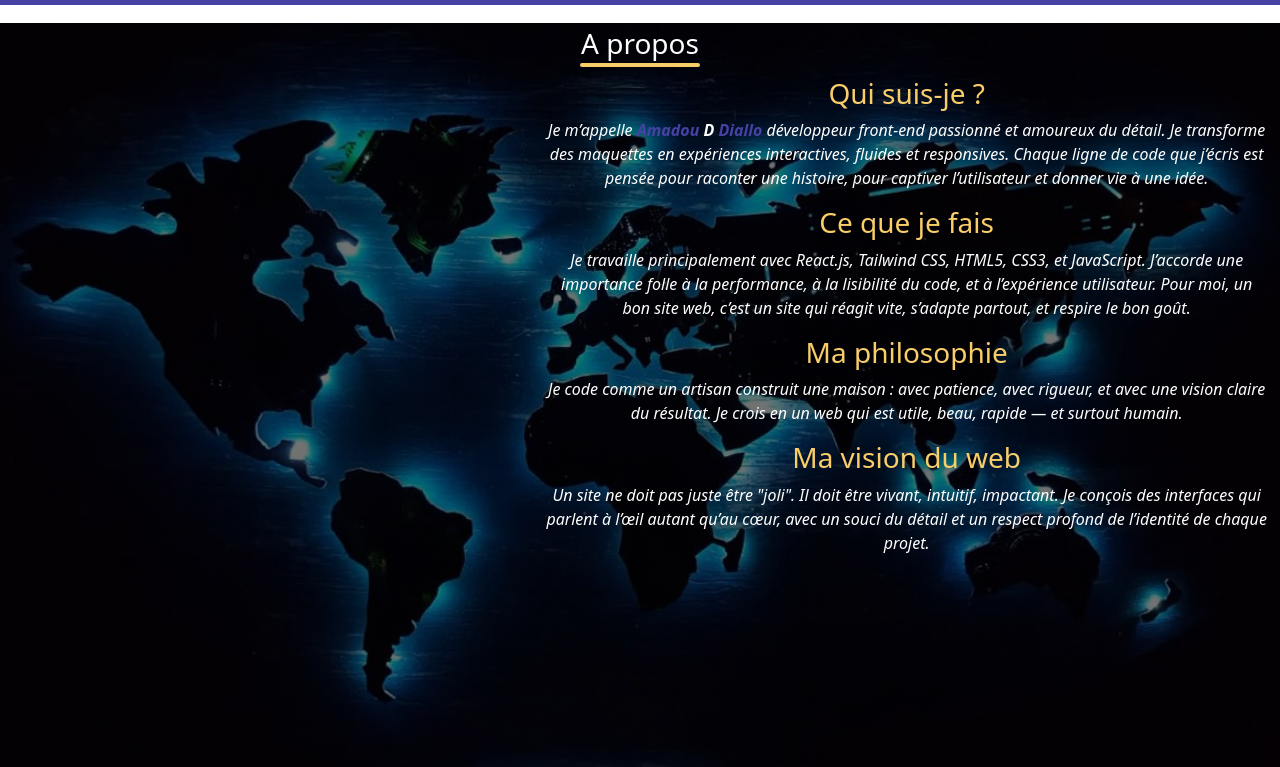
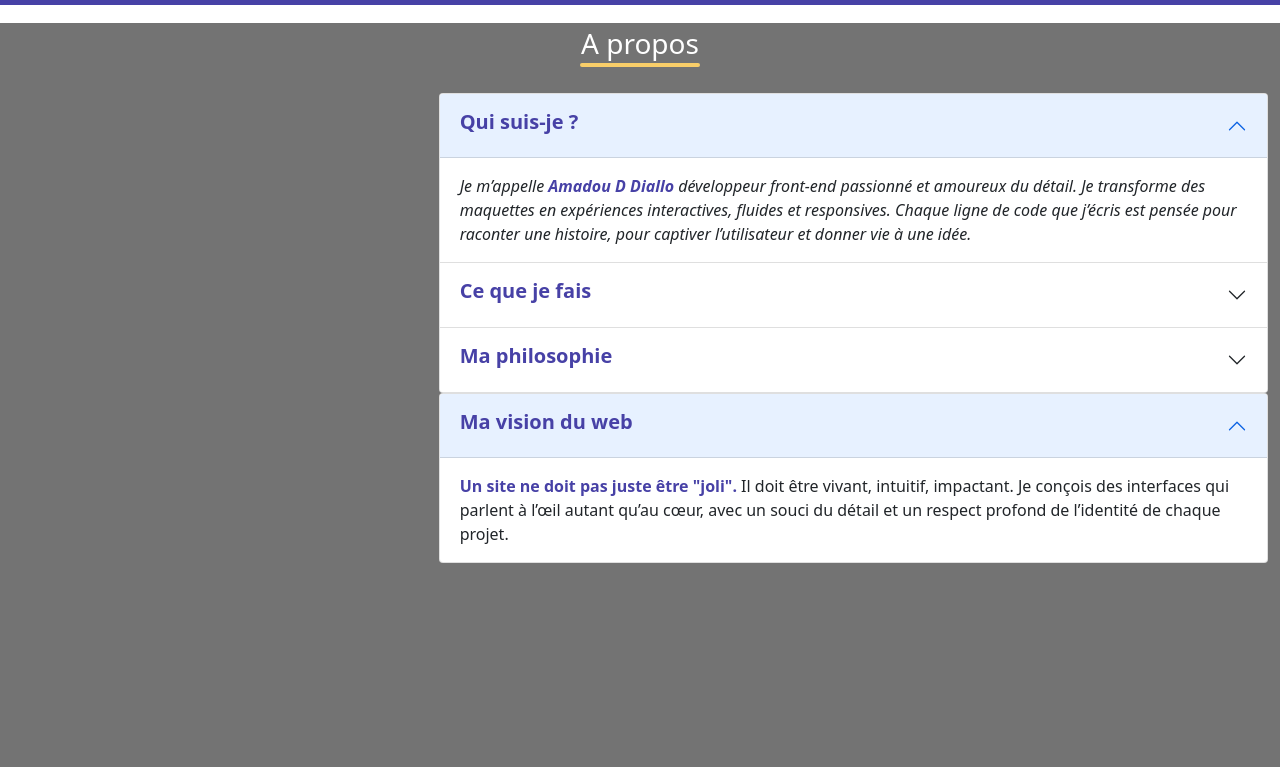
Before and after one commit to Ahmadou29/My_Portfolio, a plain HTML site: page a-propos.html in a window 1280 px wide. Shown: the part 57-824 px from the top of the page. Drawn offline with nearby package versions, Linux system fonts and the light colour scheme.

Commit message:
remove to my sect a propos

```diff
--- a/a-propos.html
+++ b/a-propos.html
@@ -33,7 +33,7 @@
                         <a class="nav-link text-white" href="formation.html">Formation</a>
                     </li>
                     <li class="nav-item">
-                        <a class="nav-link text-white" href="#">Compétences</a>
+                        <a class="nav-link text-white" href="competence.html">Compétences</a>
                     </li>
                     <li class="nav-item">
                         <a class="nav-link text-white" href="#">Expérience</a>
@@ -54,40 +54,97 @@
 
     <!-- section a propos -->
     <section id="a-propos">
-        <div class="container-fluid borders text-center">
-            <h3 class="title text-white">A propos</h3>
+        <div class="container-fluid borders">
+            <h3 class="title text-white text-center">A propos</h3>
             <div class="row">
-                <div class="col-md-5">
-                    <img src="images/" alt="" class="img-fluid">
+                <div class="col-md-4">
+                    <!-- <img src="images/" alt="" class="img-fluid"> -->
+                </div>
+                <div class="col-md-8 py-4">
+                    <div class="accordion" id="accordionExample">
+                        <div class="accordion-item">
+                            <h2 class="accordion-header" id="headingOne">
+                                <button class="accordion-button" type="button" data-bs-toggle="collapse"
+                                    data-bs-target="#collapseOne" aria-expanded="true" aria-controls="collapseOne">
+                                    <h5>Qui suis-je ?</h5>
+                                </button>
+                            </h2>
+                            <div id="collapseOne" class="accordion-collapse collapse show" aria-labelledby="headingOne"
+                                data-bs-parent="#accordionExample">
+                                <div class="accordion-body">
+                                    <p class="text-cente">Je m’appelle <strong class="text-dark"><span
+                                            class="fw-bolder">Amadou <span class="text-whit">D
+                                            </span>Diallo</span></strong> développeur front-end passionné et amoureux du
+                                        détail.
+                                        Je transforme des maquettes en expériences interactives, fluides et responsives.
+                                        Chaque ligne de
+                                        code que j’écris est pensée pour raconter une histoire, pour captiver
+                                        l’utilisateur et donner
+                                        vie à une idée.
+                                    </p>
+                                </div>
+                            </div>
+                        </div>
+                        <div class="accordion-item">
+                            <h2 class="accordion-header" id="headingTwo">
+                                <button class="accordion-button collapsed" type="button" data-bs-toggle="collapse"
+                                    data-bs-target="#collapseTwo" aria-expanded="false" aria-controls="collapseTwo">
+                                    <h5>Ce que je fais</h5>
+                                </button>
+                            </h2>
+                            <div id="collapseTwo" class="accordion-collapse collapse" aria-labelledby="headingTwo"
+                                data-bs-parent="#accordionExample">
+                                <div class="accordion-body">
+                                    <p><strong class="text-dark">Je travaille principalement</strong> avec React.js, Tailwind CSS, HTML5, CSS3, et
+                                        JavaScript.
+                                        J’accorde une importance folle à la performance, à la lisibilité du code, et à
+                                        l’expérience
+                                        utilisateur.
+                                        Pour moi, un bon site web, c’est un site qui réagit vite, s’adapte partout, et
+                                        respire le bon
+                                        goût.</p>
+                                </div>
+                            </div>
+                        </div>
+                        <div class="accordion-item">
+                            <h2 class="accordion-header" id="headingThree">
+                                <button class="accordion-button collapsed" type="button" data-bs-toggle="collapse"
+                                    data-bs-target="#collapseThree" aria-expanded="false" aria-controls="collapseThree">
+                                    <h5>Ma philosophie</h5>
+                                </button>
+                            </h2>
+                            <div id="collapseThree" class="accordion-collapse collapse" aria-labelledby="headingThree"
+                                data-bs-parent="#accordionExample">
+                                <div class="accordion-body">
+                                    <strong class="text-dark">Je code comme un artisan construit une maison :</strong>
+                                    avec patience, avec rigueur, et avec une vision claire du résultat.
+                                    Je crois en un web qui est utile, beau, rapide — et surtout humain.
+                                </div>
+                            </div>
+                        </div>
+                    </div>
+                    <div class="accordion" id="accordionExample">
+                        <div class="accordion-item">
+                            <h2 class="accordion-header" id="headingOne">
+                                <button class="accordion-button" type="button" data-bs-toggle="collapse"
+                                    data-bs-target="#collapseOne" aria-expanded="true" aria-controls="collapseOne">
+                                    <h5>Ma vision du web</h5>
+                                </button>
+                            </h2>
+                            <div id="collapseOne" class="accordion-collapse collapse show" aria-labelledby="headingOne"
+                                data-bs-parent="#accordionExample">
+                                <div class="accordion-body">
+                                    <strong class="text-dark">Un site ne doit pas juste être "joli".</strong>
+                                    Il doit être vivant, intuitif, impactant.
+                                    Je conçois des interfaces qui parlent à l’œil autant qu’au cœur, avec un souci du
+                                    détail et un
+                                    respect profond de l’identité de chaque projet.
+                                </div>
+                            </div>
+                        </div>
+                    </div>
                 </div>
 
-                <div class="col-md-7 text-center text-white">
-                    <h3 class="mt-2 active">Qui suis-je ? </h3>
-                    <p class=" text-white"> Je m’appelle <span class="text-dark fw-bolder">Amadou <span
-                                class="text-white">D
-                            </span>Diallo</span> développeur front-end passionné et amoureux du détail.                         Je transforme des maquettes en expériences interactives, fluides et responsives. Chaque ligne de
-                        code que j’écris est pensée pour raconter une histoire, pour captiver l’utilisateur et donner
-                        vie à une idée.
-                    </p>
-                    <h3 class="mt-3 active">Ce que je fais</h3>
-                    <p>Je travaille principalement avec React.js, Tailwind CSS, HTML5, CSS3, et JavaScript.
-                        J’accorde une importance folle à la performance, à la lisibilité du code, et à l’expérience
-                        utilisateur.
-                        Pour moi, un bon site web, c’est un site qui réagit vite, s’adapte partout, et respire le bon
-                        goût.</p>
-
-                    <h3 class="mt-3 active">Ma philosophie</h3>
-                    <p>Je code comme un artisan construit une maison :
-                        avec patience, avec rigueur, et avec une vision claire du résultat.
-                        Je crois en un web qui est utile, beau, rapide — et surtout humain.</p>
-                    <h3 class="mt-3 active">Ma vision du web</h3>
-                    <p>Un site ne doit pas juste être "joli".
-                        Il doit être vivant, intuitif, impactant.
-                        Je conçois des interfaces qui parlent à l’œil autant qu’au cœur, avec un souci du détail et un
-                        respect profond de l’identité de chaque projet.
-
-                    </p>
-                </div>
             </div>
         </div>
 
--- a/style.css
+++ b/style.css
@@ -148,7 +148,7 @@ header .home-sci{
 }
 
 #a-propos .borders{
-    background: linear-gradient(rgba(0, 0, 0, 0.55), rgba(0, 0, 0, 0.55)) , url("images/c3d3a335cad0a773b023cbad31ed6c7c.jpg") fixed;
+    background: linear-gradient(rgba(0, 0, 0, 0.55), rgba(0, 0, 0, 0.55)) , url("images/c3d3a335cad0a773b023cbad31ed6c7c.j") fixed;
     background-size: cover ;
     background-position: center ;
     background-repeat: no-repeat ;
@@ -187,3 +187,8 @@ header .home-sci{
 .shadow{
     box-shadow:  2px 3px 0 5px;
 }
+
+h5{
+    color: #4741a6;
+    font-weight: bold;
+}
```
Also changed, not shown: competence.html (added, +61 -0 lines), formation.html (+2 -2 lines), index.html (+1 -1 lines).
